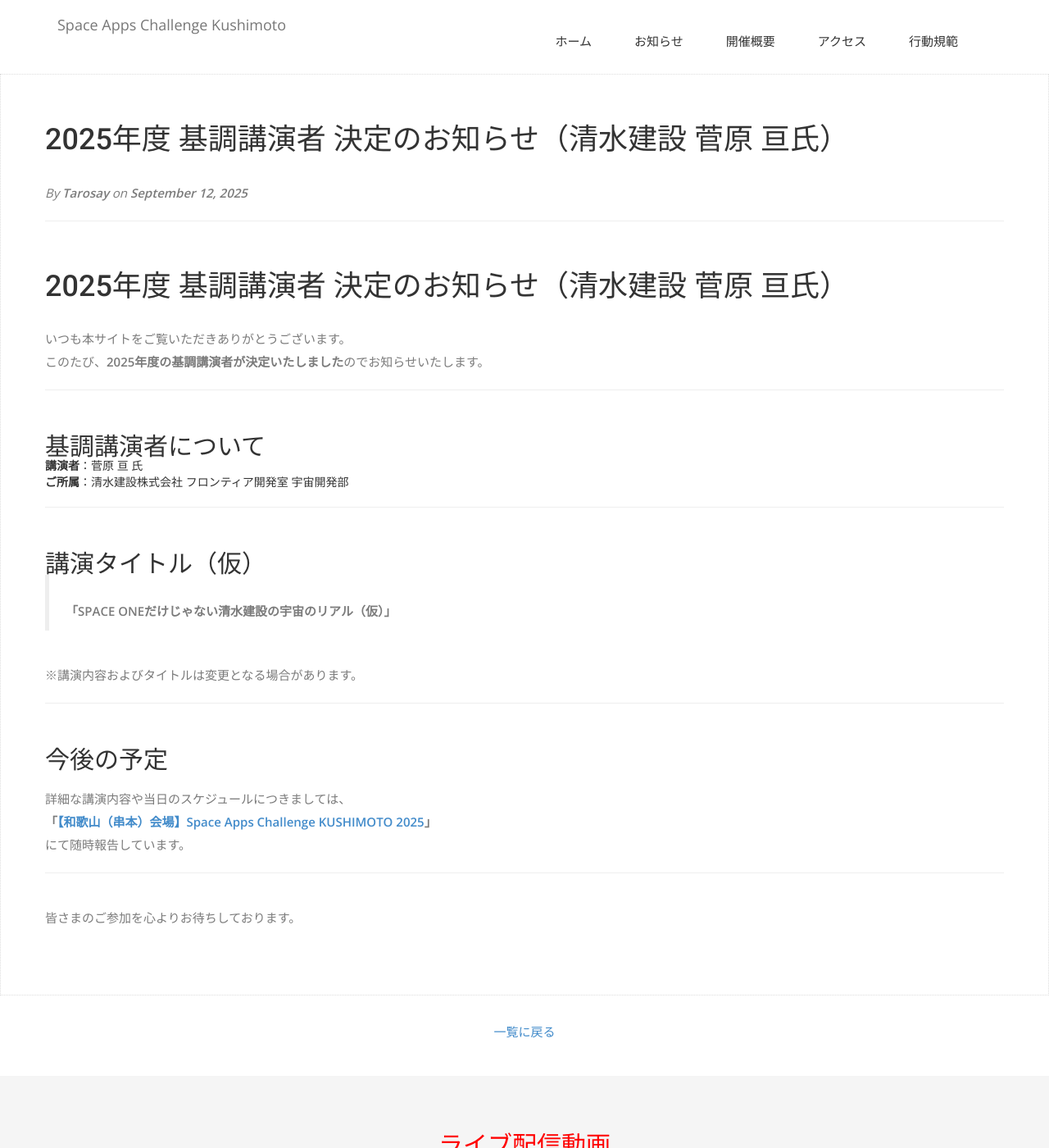
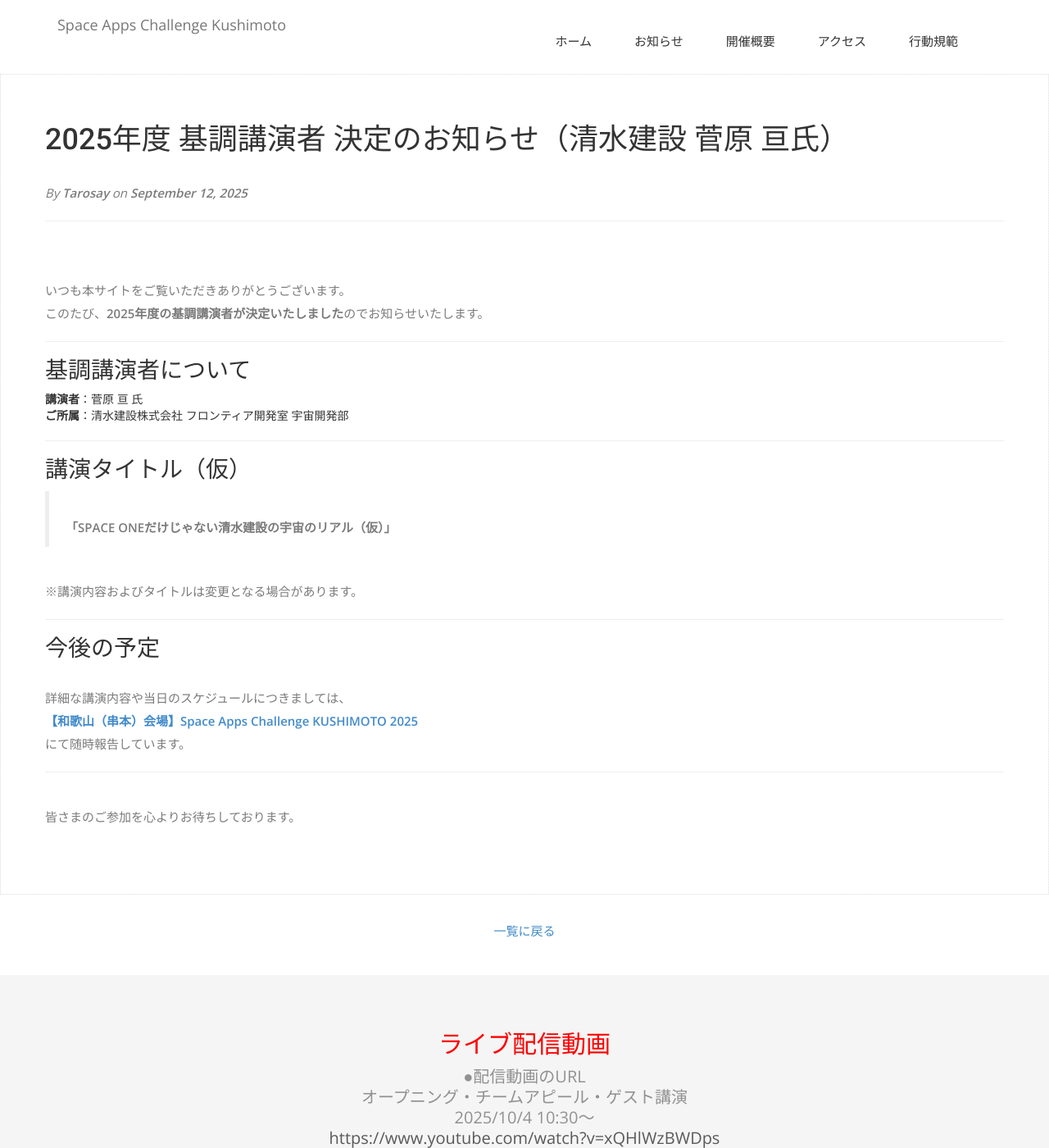
Before and after one commit to space-apps-kushimoto/space-apps-kushimoto.github.io, a Jekyll site: the page built from _posts/2025-09-13-keynote.md, in a window 1280 px wide and 1400 px high. Shown: the whole window at 82% size. Built offline with Jekyll 4.4.1, drawn with Linux system fonts in a browser that asks for light colours; nearby versions of some CDN libraries; some web fonts are replaced; a script that is not in the unit is left out.

Commit message:
Update 2025-09-13-keynote.md

```diff
--- a/_posts/2025-09-13-keynote.md
+++ b/_posts/2025-09-13-keynote.md
@@ -5,21 +5,19 @@
 author: Tarosay
 ---
 
-# 2025年度 基調講演者 決定のお知らせ（清水建設 菅原 亘氏）
-
 いつも本サイトをご覧いただきありがとうございます。
 このたび、**2025年度の基調講演者が決定いたしました**のでお知らせいたします。
 
 ---
 
-## 基調講演者について
+### 基調講演者について
 
 - **講演者**：菅原 亘 氏
 - **ご所属**：清水建設株式会社 フロンティア開発室 宇宙開発部
 
 ---
 
-## 講演タイトル（仮）
+### 講演タイトル（仮）
 
 > **「SPACE ONEだけじゃない清水建設の宇宙のリアル（仮）」**
 
@@ -27,10 +25,10 @@
 
 ---
 
-## 今後の予定
+### 今後の予定
 
 詳細な講演内容や当日のスケジュールにつきましては、
-**「[【和歌山（串本）会場】Space Apps Challenge KUSHIMOTO 2025](https://spaceappsjapan.connpass.com/event/368500/)」**
+**[【和歌山（串本）会場】Space Apps Challenge KUSHIMOTO 2025](https://spaceappsjapan.connpass.com/event/368500/)**
 にて随時報告しています。
 
 ---
```
